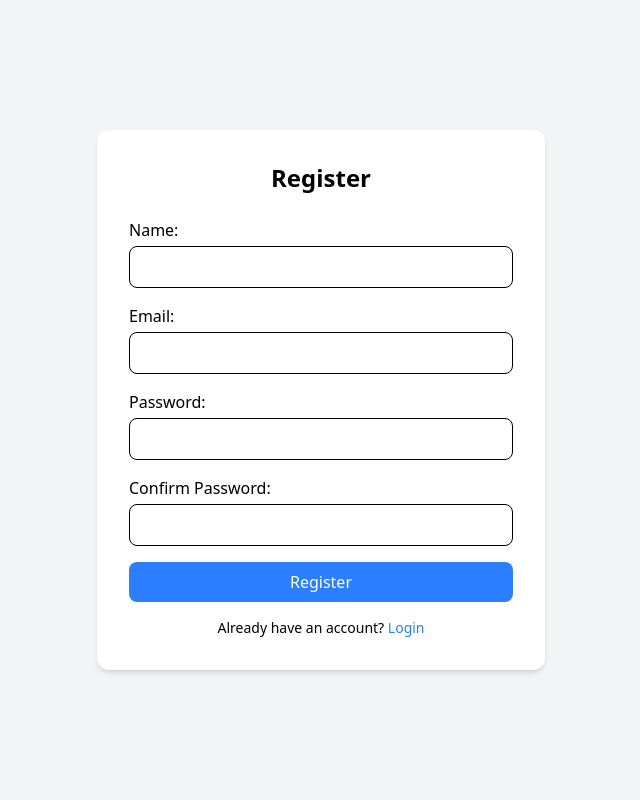
After one commit to zalalham-Sadek/Event-Management-backend, a PHP site: page /register in a window 1280 px wide. The commit adds this page. Shown: the whole page, without its empty margins (319-959 px from the left). Run offline with PHP 8.4, Linux system fonts and the light colour scheme; style sheets or scripts are compiled from the project's sources.

Commit message:
feat:apply the register, login ,logout, with thier models,controllers,views

```diff
--- /dev/null
+++ b/App/Controllers/AuthController.php
@@ -0,0 +1,89 @@
+<?php
+namespace App\Controllers;
+
+use App\Core\Controller;
+use App\Models\User;
+use App\Models\Role;
+use App\Models\UserRole;
+
+class AuthController extends Controller{
+    public function registerForm(){
+        require __DIR__ . "/../Views/auth/register.php";
+    }
+
+public static function register() {
+    $name = $_POST['name'] ?? null;
+    $email = $_POST['email'] ?? null;
+    $password = $_POST['password'] ?? null;
+    $confirm_password = $_POST['confirm_password'] ?? null;
+
+    if (!$name || !$email || !$password || !$confirm_password) {
+        return ['error' => 'All fields are required'];
+    }
+
+    if ($password !== $confirm_password) {
+        return ['error' => 'Passwords do not match'];
+    }
+
+    if (User::findByEmail($email)) {
+        return ['error' => 'Email already exists'];
+    }
+
+    $userId = User::create([
+        'name' => $name,
+        'email' => $email,
+        'password' => password_hash($password, PASSWORD_BCRYPT)
+    ]);
+
+    $role = Role::findByName('user');
+
+    if ($role) {
+       $user_roleID = UserRole::create([
+            'user_id'=> $userId,
+            'role_id'=> $role['id']
+        ]);
+
+
+    }
+    session_start();
+    $_SESSION['user_id'] = $userId;
+    $_SESSION['roles'] = User::getRoles($userId);
+    header("Location: /users");
+    exit;
+}
+
+    public function  loginForm(){
+                require __DIR__ . "/../Views/auth/login.php";
+    }
+
+    public static function login() {
+    $email = $_POST['email'] ?? null;
+    $password = $_POST['password'] ?? null;
+
+        if ( !$email || !$password ) {
+        return ['error' => 'All fields are required'];
+    }
+        $user = User::findByEmail($email);
+        if (!$user || !password_verify($password, $user['password'])) {
+            return ['error' => 'Invalid credentials'];
+        }
+
+        session_start();
+        $_SESSION['user_id'] = $user['id'];
+        $_SESSION['roles'] = User::getRoles($user['id']);
+
+    header("Location: /users");
+    exit;    }
+
+    public static function logout() {
+        session_start();
+        session_destroy();
+  header("Location: /login");
+    exit;
+    }
+
+    public static function checkRole($role) {
+        session_start();
+        return in_array($role, $_SESSION['roles'] ?? []);
+    }
+}
--- a/App/Controllers/UserController.php
+++ b/App/Controllers/UserController.php
@@ -12,6 +12,10 @@ class UserController extends Controller {
         $this->view('user_list',$users);
     }
 
+    public function create(){
+
+    }
+
     public function edit($id) {
         header('Content-Type: application/json');
         $user = User::find($id);
--- /dev/null
+++ b/App/Views/auth/register.php
@@ -0,0 +1,49 @@
+<!DOCTYPE html>
+<html lang="en">
+<head>
+    <meta charset="UTF-8">
+    <meta name="viewport" content="width=device-width, initial-scale=1.0">
+    <title>Register</title>
+    <link rel="stylesheet" href="/public/assets/style.css">
+</head>
+<body class="bg-gray-100 min-h-screen flex items-center justify-center p-4">
+
+    <div class="bg-white p-8 rounded-xl shadow-md w-full max-w-md">
+        <h2 class="text-2xl font-bold mb-6 text-center">Register</h2>
+
+        <?php if(isset($error)): ?>
+            <p class="text-red-500 mb-4 text-center"><?= $error ?></p>
+        <?php endif; ?>
+
+        <form method="POST" action="/register" class="space-y-4">
+            <div>
+                <label class="block mb-1 font-medium">Name:</label>
+                <input type="text" name="name" required
+                       class="w-full px-4 py-2 border rounded-lg focus:outline-none focus:ring-2 focus:ring-blue-400">
+            </div>
+            <div>
+                <label class="block mb-1 font-medium">Email:</label>
+                <input type="email" name="email" required
+                       class="w-full px-4 py-2 border rounded-lg focus:outline-none focus:ring-2 focus:ring-blue-400">
+            </div>
+            <div>
+                <label class="block mb-1 font-medium">Password:</label>
+                <input type="password" name="password" required
+                       class="w-full px-4 py-2 border rounded-lg focus:outline-none focus:ring-2 focus:ring-blue-400">
+            </div>
+            <div>
+                <label class="block mb-1 font-medium">Confirm Password:</label>
+                <input type="password" name="confirm_password" required
+                       class="w-full px-4 py-2 border rounded-lg focus:outline-none focus:ring-2 focus:ring-blue-400">
+            </div>
+            <button type="submit"
+                    class="w-full bg-blue-500 text-white py-2 rounded-lg hover:bg-blue-600 transition">Register</button>
+        </form>
+
+        <p class="mt-4 text-center text-sm">
+            Already have an account? <a href="/login" class="text-blue-500 hover:underline">Login</a>
+        </p>
+    </div>
+
+</body>
+</html>
--- a/App/Views/layouts/header.php
+++ b/App/Views/layouts/header.php
@@ -4,6 +4,7 @@
     <nav class="space-x-6">
       <a href="/" class="hover:text-yellow-400 transition">Home</a>
       <a href="/users" class="hover:text-yellow-400 transition">Users</a>
+      <a href="/logout" class="hover:text-yellow-400 transition">logout</a>
     </nav>
   </div>
 </header>
--- a/routes/web.php
+++ b/routes/web.php
@@ -1,10 +1,16 @@
 <?php
 use App\Core\Router;
 use App\Controllers\UserController;
+use App\Controllers\AuthController;
 
 
 Router::get('/users', [ UserController::class, 'index']);
 Router::get('/users/edit/{id}', [ UserController::class, 'edit']);
+Router::get('/register', [ AuthController::class, 'registerForm']);
+Router::post('/register', [ AuthController::class, 'register']);
+Router::get('/login', [ AuthController::class, 'loginForm']);
+Router::post('/login', [ AuthController::class, 'login']);
+Router::get('/logout', [ AuthController::class, 'logout']);
 
 
 Router::dispatch($_SERVER['REQUEST_METHOD'], $_SERVER['REQUEST_URI']);
```
Also changed, not shown: App/Core/model.php (+15 -0 lines), App/Models/Role.php (added, +12 -0 lines), App/Models/User.php (+15 -5 lines), App/Models/UserRole.php (added, +9 -0 lines), App/Views/auth/login.php (added, +40 -0 lines), 1 other file.
